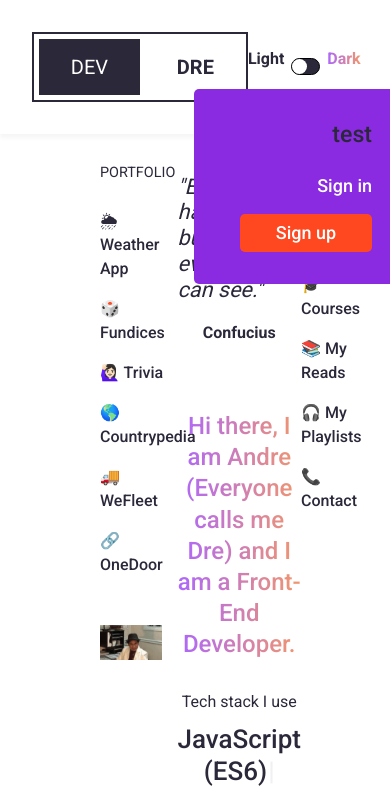
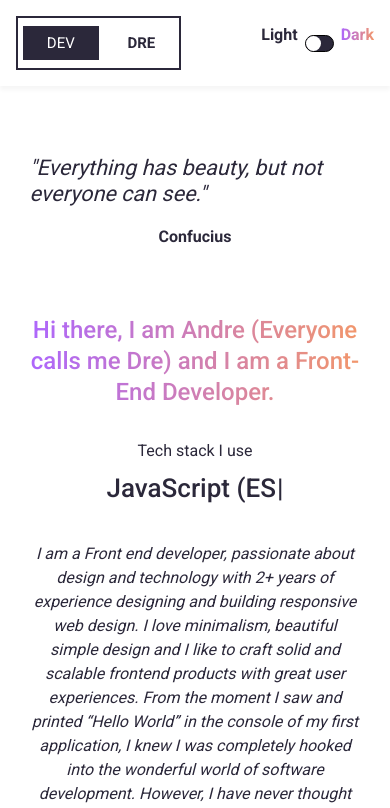
Before and after one commit to pipe1204/animo, a React (Vite) app: page / in a window 390 px wide. Shown: the top 808 px of the page. Built offline with nearby package versions, Linux system fonts and the light colour scheme; the HTML template or start-up script is replaced by a standard one.

Commit message:
worked on mobile view

```diff
--- a/src/assets/styles/main.styles.css
+++ b/src/assets/styles/main.styles.css
@@ -130,3 +130,14 @@
 .animo {
     line-height: 1.6;
 }
+
+@media screen and (max-width: 550px) {
+    .right--column {
+        display: none;
+    }
+
+    .left--column {
+        display: none;
+    }
+
+}
--- a/src/assets/styles/pages.css
+++ b/src/assets/styles/pages.css
@@ -203,3 +203,23 @@ span .noDark {
 .content-icons svg {
     margin: 50px;
 }
+
+@media screen and (max-width: 550px) {
+    .mid--column {
+        width: 90%;
+        padding: 0 10px;
+    }
+
+    .main--div {
+        display: flex;
+        justify-content: center;
+        align-items: center;
+      }
+
+    .dark__main {
+        display: flex;
+        justify-content: center;
+        align-items: center;
+    }
+
+}
--- a/src/layout/Header/navbar.css
+++ b/src/layout/Header/navbar.css
@@ -217,7 +217,20 @@
 
 @media screen and (max-width: 550px) {
     .navbar {
-        padding: 2rem;
+        padding: 1rem;
+    }
+
+    .navbar.dark {
+        padding: 1rem;
+    }
+
+    .navbar-content {
+        display: flex;
+        justify-content: space-between;
+    }
+
+    .navbar-menu {
+        display: none;
     }
 
     .navbar-content-cta{
@@ -226,10 +239,23 @@
 
     .navbar-content-menu {
         top: 20px;
+        display: none;
     }
 
-    .navbar-content-menu-cta {
+    /* .navbar-content-menu-cta {
         display: block;
+    } */
+
+    .dev-box h1 {
+        font-size: 15px;
+        margin: 0 0.5rem;
+    }
+
+    .dre-box h1 {
+        font-weight: 700;
+        font-size: 15px;
+        margin: 0 0.5rem;
+        color: #2B283A;
     }
 
 }
```
